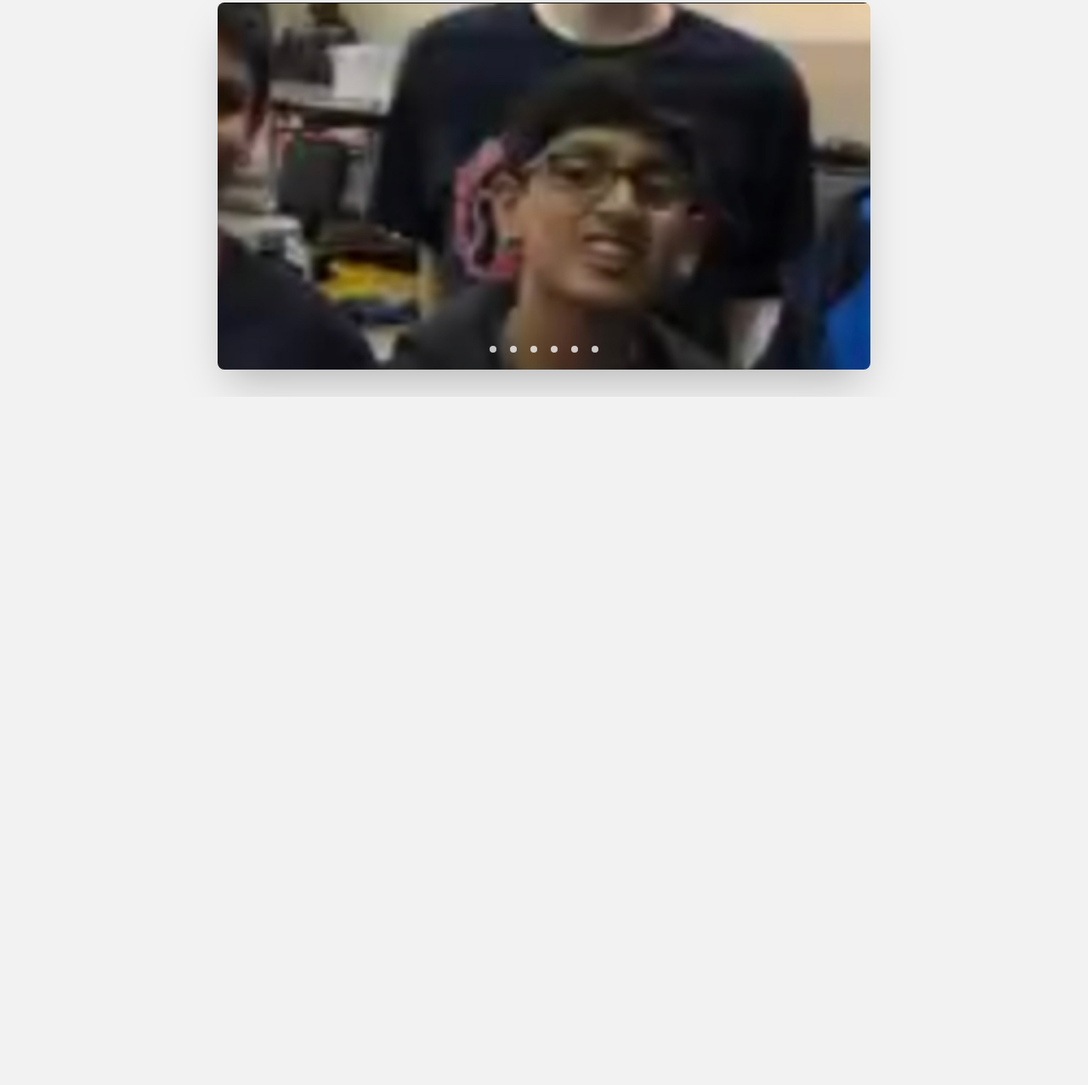
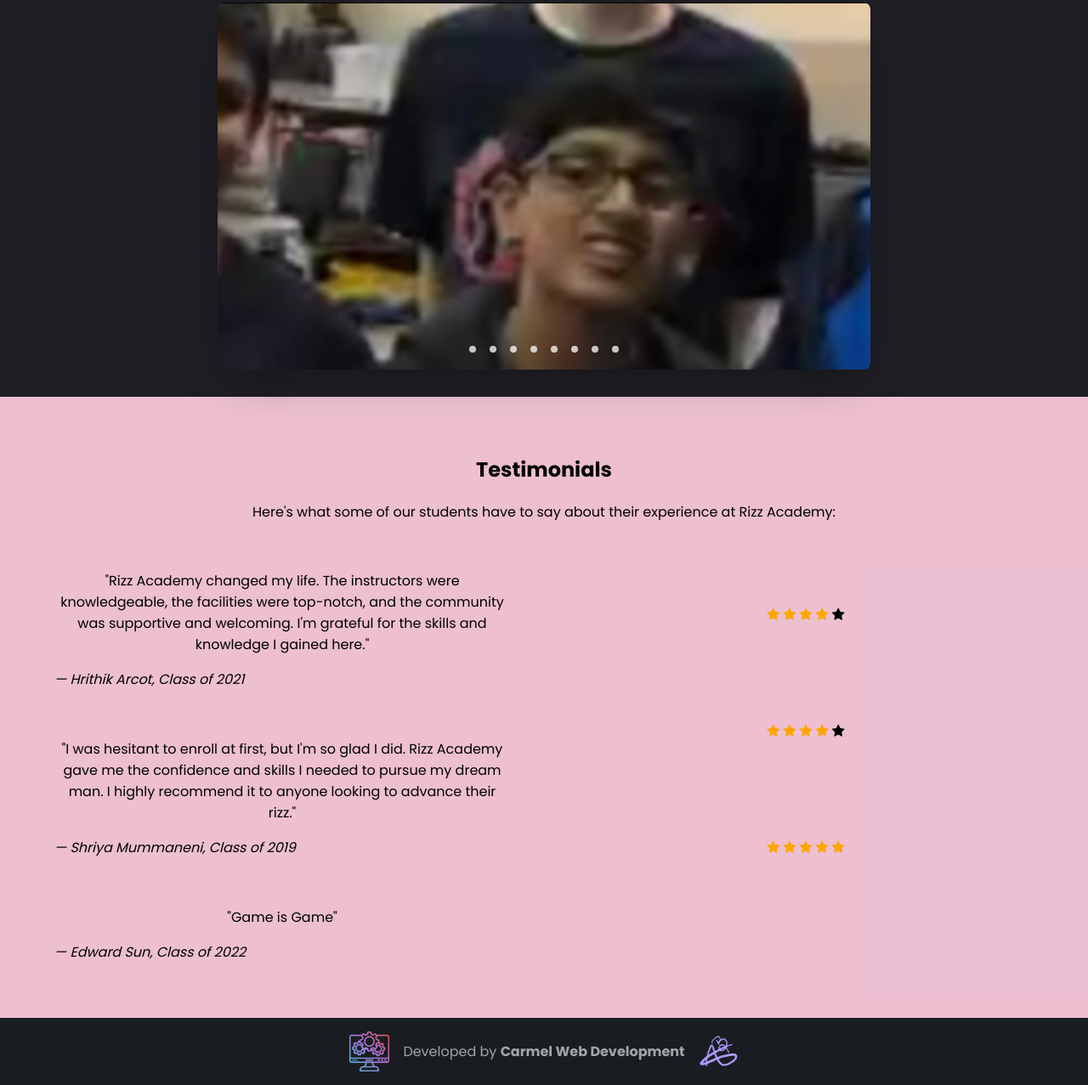
Before and after one commit to aryanbakshi25/rizz_academy, a plain HTML site: page index.html in a window 1280 px wide. Shown: the part 2636-3913 px from the top of the page at 85% size. Before the commit the page ends 3103 px from the top, so only its background shows below. Drawn offline with Linux system fonts and the light colour scheme.

Commit message:
finished website

```diff
--- a/index.html
+++ b/index.html
@@ -22,7 +22,7 @@
                         <li><a href="final.html" target="_blank">Rizzplacement Test</a></li>
                         <li><a href="#academics">Academics</a></li>
                         <li><a href="#before_and_after">Before & After</a></li>
-                        <li><a href="index.html">Testimonials</a></li>
+                        <li><a href="#testimonials">Testimonials</a></li>
                     </ul>
                 </nav>
 
@@ -85,6 +85,8 @@
                 <img id="slide-4" src="images/mil_after.jpg" alt="milind after picture">
                 <img id="slide-5" src="images/edd_before.jpg" alt="eddie before picture">
                 <img id="slide-6" src="images/edd_after.jpg" alt="eddie after picture">
+                <img id="slide-7" src="images/kesh_before.jpg" alt="keshav before picture">
+                <img id="slide-8" src="images/kesh_after.JPG" alt="keshav after picture">
             </div>
 
             <div class="slider-nav">
@@ -94,27 +96,80 @@
                 <a href="#slide-4"></a>
                 <a href="#slide-5"></a>
                 <a href="#slide-6"></a>
+                <a href="#slide-7"></a>
+                <a href="#slide-8"></a>
             </div>
         </div>
     </section>
-</main>
+
+<section id="testimonials">
+		<h2>Testimonials</h2>
+		<p>Here's what some of our students have to say about their experience at Rizz Academy:</p>
+
+        <div class="wrapper">
+        <div class="quotes">
+        <blockquote>
+			<p>"Rizz Academy changed my life. The instructors were knowledgeable, the facilities were top-notch, and the community was supportive and welcoming. I'm grateful for the skills and knowledge I gained here."</p>
+			<cite>— Hrithik Arcot, Class of 2021</cite>
+		</blockquote>
+        <br>
+
+		<blockquote>
+			<p>"I was hesitant to enroll at first, but I'm so glad I did. Rizz Academy gave me the confidence and skills I needed to pursue my dream man. I highly recommend it to anyone looking to advance their rizz."</p>
+			<cite>— Shriya Mummaneni, Class of 2019</cite>
+		</blockquote>
+        <br>
+
+        <blockquote>
+			<p>"Game is Game"</p>
+			<cite>— Edward Sun, Class of 2022</cite>
+		</blockquote>
+        <br>
+        </div>
+
+        <div class="stars">
+
+            <div class="first-star">
+                <link rel="stylesheet" href="https://cdnjs.cloudflare.com/ajax/libs/font-awesome/4.7.0/css/font-awesome.min.css">
+                <span class="fa fa-star checked"></span>
+                <span class="fa fa-star checked"></span>
+                <span class="fa fa-star checked"></span>
+                <span class="fa fa-star checked"></span>
+                <span class="fa fa-star"></span>
+            </div>
+
+            <div class="second-star">
+                <link rel="stylesheet" href="https://cdnjs.cloudflare.com/ajax/libs/font-awesome/4.7.0/css/font-awesome.min.css">
+                <span class="fa fa-star checked"></span>
+                <span class="fa fa-star checked"></span>
+                <span class="fa fa-star checked"></span>
+                <span class="fa fa-star checked"></span>
+                <span class="fa fa-star"></span>
+            </div>
+
+            <div class="third-star">
+                <link rel="stylesheet" href="https://cdnjs.cloudflare.com/ajax/libs/font-awesome/4.7.0/css/font-awesome.min.css">
+                <span class="fa fa-star checked"></span>
+                <span class="fa fa-star checked"></span>
+                <span class="fa fa-star checked"></span>
+                <span class="fa fa-star checked"></span>
+                <span class="fa fa-star checked"></span>
+            </div>
+        </div>
+        </div>
+
+	</section>
+
+      <section id="contact-section-id" class="contact-section">
+    <div class="container">
+      <div class="cwd">
+        <img src="images/web-dev-monitor-logo.png" alt="Carmel Web Development Monitor Logo">
+        <p>Developed by <b class="cwd-bold">Carmel Web Development</b></p>
+        <img src="images/handwriting 5.png" alt="signature of approval">
+      </div>
+    </div>
+  </section>
+
+  </main>
 </body>
 </html>
-
-<!-- <section id="testimonials">
-		<h2>Testimonials</h2>
-		<p>Here's what some of our students have to say about their experience at Rizz Academy:</p>
-		<blockquote>
-			<p>"Rizz Academy changed my life. The instructors were knowledgeable, the facilities were top-notch, and the community was supportive and welcoming. I'm grateful for the skills and knowledge I gained here."</p>
-			<cite>— John Doe, Class of 2021</cite>
-		</blockquote>
-		<blockquote>
-			<p>"I was hesitant to enroll at first, but I'm so glad I did. Rizz Academy gave me the confidence and skills I needed to pursue my dream career. I highly recommend it to anyone looking to advance their education."</p>
-			<cite>— Jane Smith, Class of 2019</cite>
-		</blockquote>
-	</section>
-
-    </body>
-</body>
-
-</html> -->
--- a/styles.scss
+++ b/styles.scss
@@ -109,8 +109,8 @@
         padding: 0;
         font-size: 3em;
         transform: translate(1em, 2.5em);
-        // padding-left: 1em;
-        // padding-top: 2.5em;
+        // padding-left: 1em; --> what i used before
+        // padding-top: 2.5em; --> what i used before
         rotate: 345deg;
     }
 
@@ -207,6 +207,8 @@
   }
 
     #before_and_after{
+        background-color: #1e1e24;
+        color: white;
         h2{
             text-align: center;
         }
@@ -222,7 +224,7 @@
 
         .slider{
             display: flex;
-            aspect-ratio: 16 / 9;
+            aspect-ratio: 16/9;
             overflow-x: auto;
             scroll-snap-type: x mandatory;
             scroll-behavior: smooth;
@@ -256,3 +258,77 @@
             }
         }
       }
+
+      .checked {
+        color: orange;
+      }
+
+      #testimonials{
+        padding-top: 3em;
+        background-color: rgba(#e15e93, .35);
+        h2{
+            text-align: center;
+        }
+        p{
+            text-align: center;
+        }
+        .wrapper{
+            display: flex;
+            padding: 1.5em;
+        }
+
+        .quotes{
+            flex: 1;
+        }
+
+        .stars{
+            flex: 1;
+            align-items: center;
+            justify-content: center;
+            text-align: center;
+            display: block;
+
+            .first-star{
+                padding-top: 3.5em;
+                padding-bottom: 3.5em;
+            }
+
+            .second-star{
+                padding-top: 3.5em;
+                padding-bottom: 3.5em;
+            }
+
+            .third-star{
+                padding-top: 3.5em;
+                padding-bottom: 3.5em;
+            }
+        }
+      }
+
+      #contact-section-id{
+        background: #191d21;
+        color: white;
+        border: none;
+          .container{
+
+            .contact-methods{
+              display: block;
+            }
+
+            .cwd{
+              display: flex;
+              align-items: center;
+              justify-content: center;
+
+
+              p{
+                opacity: 60%;
+              }
+
+              img{
+                padding: 1em;
+                max-width: 47px;
+              }
+            }
+          }
+        }
```
Also changed, not shown: images/handwriting 5.png (added), images/kesh_after.JPG (added), images/web-dev-monitor-logo.png (added), styles.css, 3 other files.
